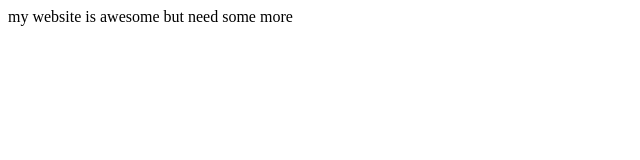
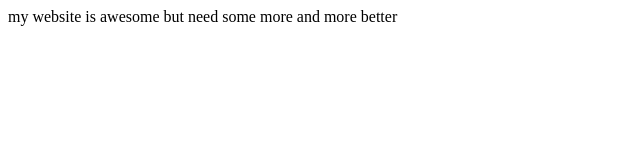
Before and after one commit to KeithMessi/git-learning-, a plain HTML site: page index.html in a window 1280 px wide. Shown: the whole page, without its empty margins (0-640 px from the left). Drawn offline with Linux system fonts and the light colour scheme.

Commit message:
update the html

```diff
--- a/index.html
+++ b/index.html
@@ -6,7 +6,8 @@
 </head>
 <body>
     <p>
-        my website is awesome but need some more
+        my website is awesome but need some more and more better
+
     </p>
 </body>
 </html>
```
